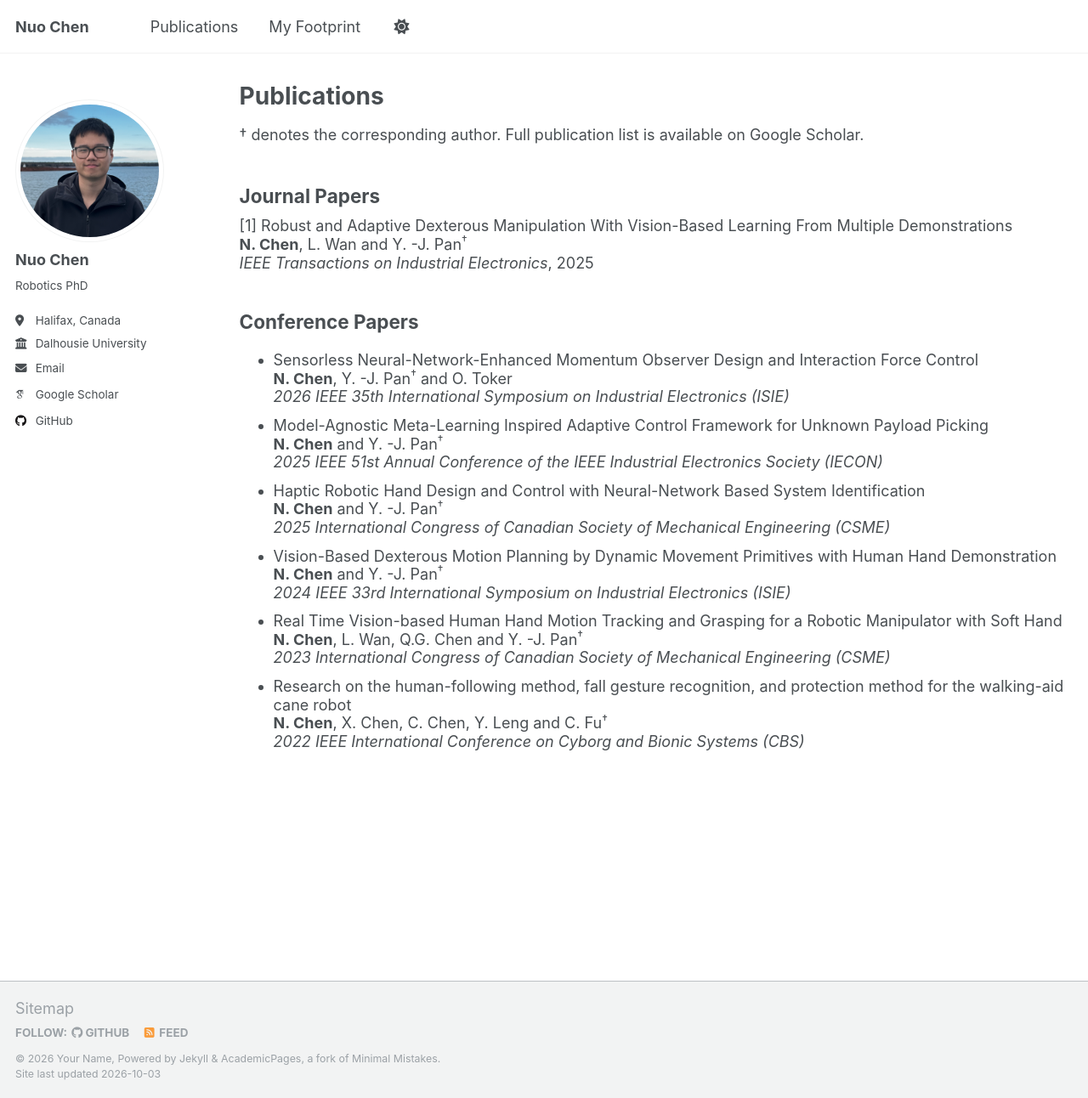
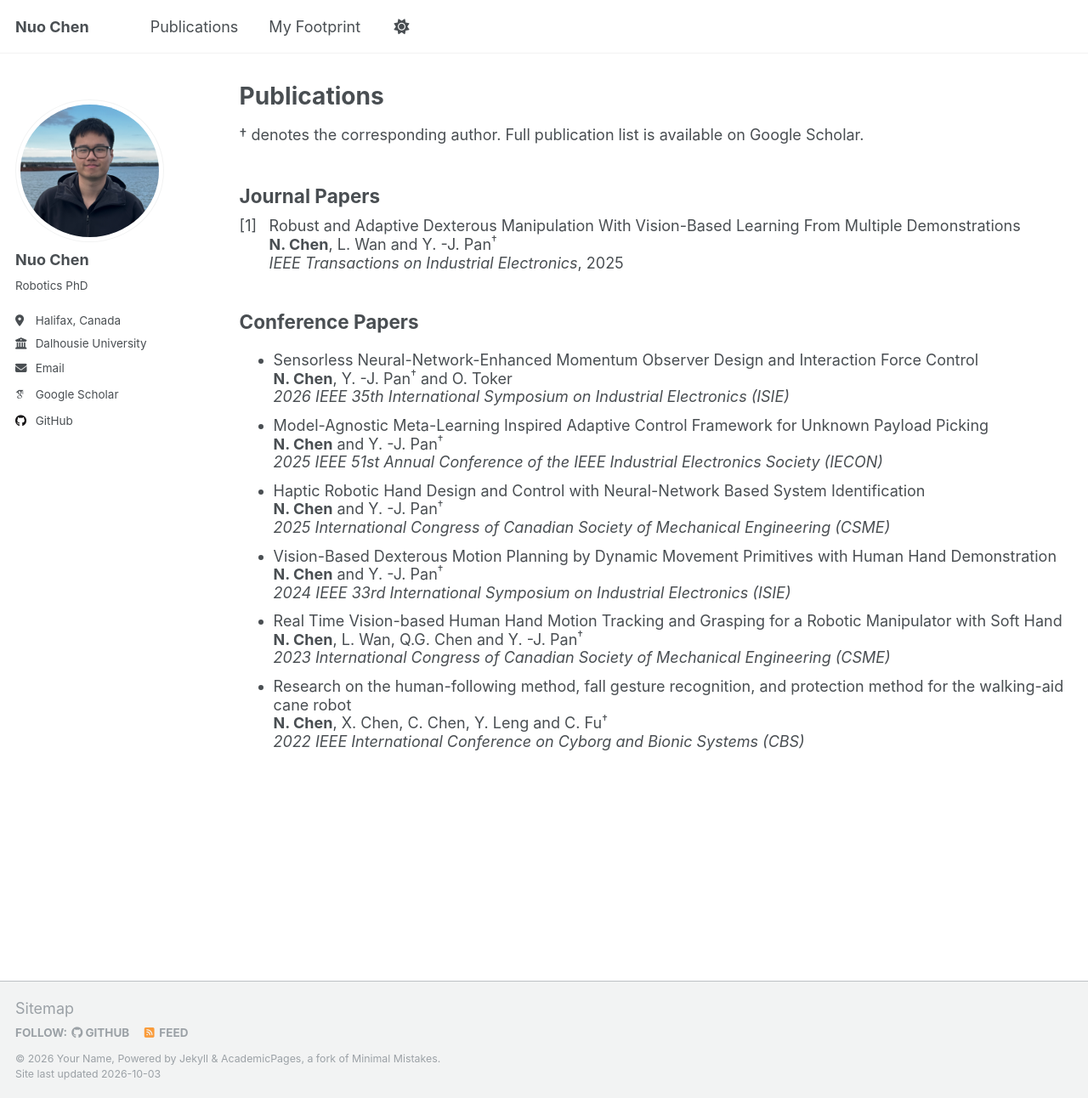
Before and after one commit to NuoChen1999/nuochen1999.github.io, a Jekyll site: the page built from _pages/publications.md, in a window 1280 px wide and 1292 px high. Shown: the whole window at 85% size. Built offline with Jekyll 4.4.1, drawn with Linux system fonts in a browser that asks for light colours; some web fonts are replaced; a script that is not in the unit is left out.

Commit message:
Refactor journal papers section for better layout

```diff
--- a/_pages/publications.md
+++ b/_pages/publications.md
@@ -7,14 +7,16 @@ author_profile: true
 <p>† denotes the corresponding author. Full publication list is available on <a href="https://scholar.google.ca/citations?user=LAkiYFAAAAAJ&hl=en" style="text-decoration: none; color: inherit;">Google Scholar</a>.</p>
 
 ## Journal Papers
-<div style="line-height: 1.2; margin-bottom: 10px;">
-  [1]
-  <a href="https://ieeexplore.ieee.org/document/10774182"
-     style="text-decoration: none; color: inherit;">
-    Robust and Adaptive Dexterous Manipulation With Vision-Based Learning From Multiple Demonstrations
-  </a><br>
-  <strong>N. Chen</strong>, L. Wan and Y. -J. Pan<sup>†</sup><br>
-  <em>IEEE Transactions on Industrial Electronics</em>, 2025
+<div style="display: flex; line-height: 1.2; margin-bottom: 10px;">
+  <div style="width: 35px;">[1]</div>
+  <div>
+    <a href="https://ieeexplore.ieee.org/document/10774182"
+       style="text-decoration: none; color: inherit;">
+      Robust and Adaptive Dexterous Manipulation With Vision-Based Learning From Multiple Demonstrations
+    </a><br>
+    <strong>N. Chen</strong>, L. Wan and Y. -J. Pan<sup>†</sup><br>
+    <em>IEEE Transactions on Industrial Electronics</em>, 2025
+  </div>
 </div>
 
 
```
